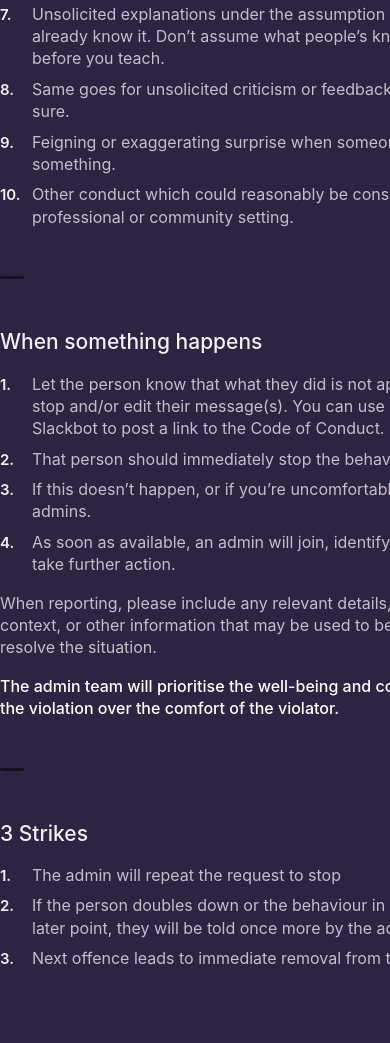
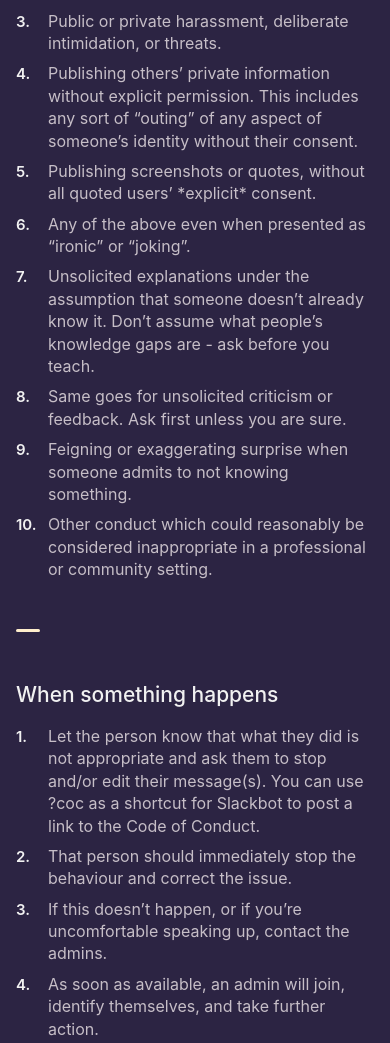
Before and after one commit to mattvagni/triangles-slack, a React app: page / in a window 390 px wide. Shown: the part 953-1996 px from the top of the page. Built offline with nearby package versions, Linux system fonts and the light colour scheme.

Commit message:
Correctly resize viewport scale on mobile devices.

```diff
--- a/public/index.html
+++ b/public/index.html
@@ -7,6 +7,7 @@
   <meta name="theme-color" content="#000000">
   <link rel="manifest" href="%PUBLIC_URL%/manifest.json">
   <link rel="shortcut icon" href="%PUBLIC_URL%/favicon.ico">
+  <meta name="viewport" content="width=device-width, initial-scale=1.0">
   <title>React App</title>
 </head>
 
--- a/src/web/App/index.js
+++ b/src/web/App/index.js
@@ -14,7 +14,7 @@ class App extends Component {
       <div className="app">
         <div className="app__content">
 
-          <img src={logo} className="app__logo" />
+          <img src={logo} alt='' aria-hidden className="app__logo" />
 
           <Heading level={1}>Code of Conduct</Heading>
           <Text><Text isBold isInline>TL;DR</Text> Respect each-other. Be kind. Have empathy.</Text>
--- a/src/web/App/styles.css
+++ b/src/web/App/styles.css
@@ -8,8 +8,15 @@
 .app__content {
 	font-family: -apple-system, BlinkMacSystemFont, sans-serif;
 	line-height: 1;
-	width: 600px;
+	max-width: 600px;
 	margin: 100px auto 400px;
+	padding: 0 16px;
+}
+
+@media only screen and (max-width: 600px) {
+	.app__content {
+		margin-top: 48px;
+	}
 }
 
 .app__logo {
--- a/src/web/Divider/index.js
+++ b/src/web/Divider/index.js
@@ -1,6 +1,6 @@
 import React from 'react';
 
-import styles from './styles.css';
+import './styles.css';
 
 function Divider() {
   return <hr className="divider" />;
--- a/src/web/Divider/styles.css
+++ b/src/web/Divider/styles.css
@@ -5,5 +5,5 @@
   width: 24px;
   height: 3px;
   border-radius: 3px;
-  background: rgba(0, 0, 0, 0.5);
+  background: #FFEECC;
 }
```
